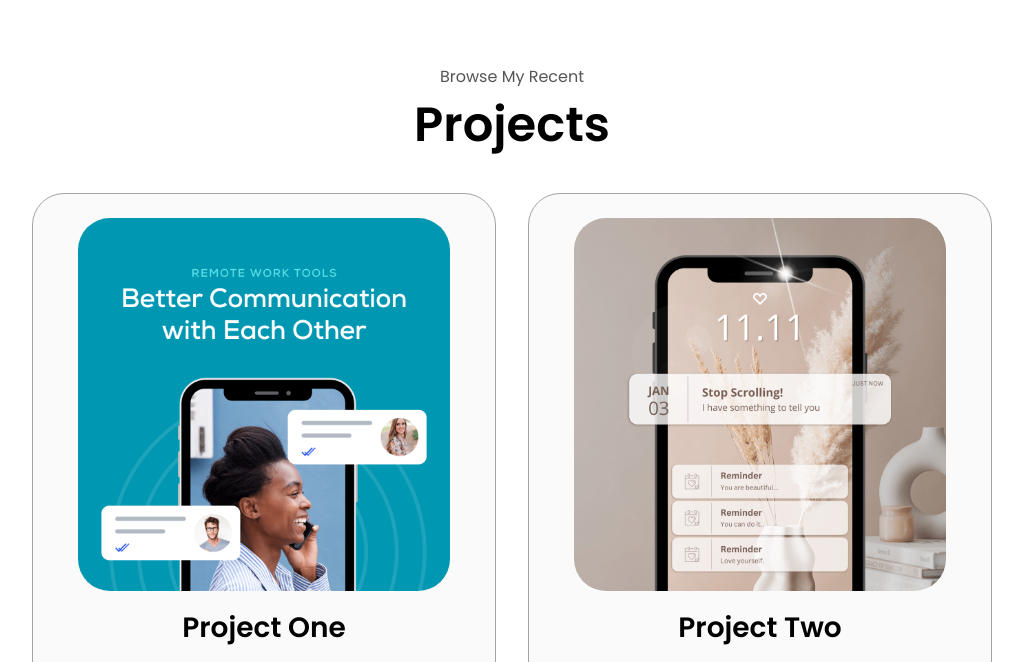
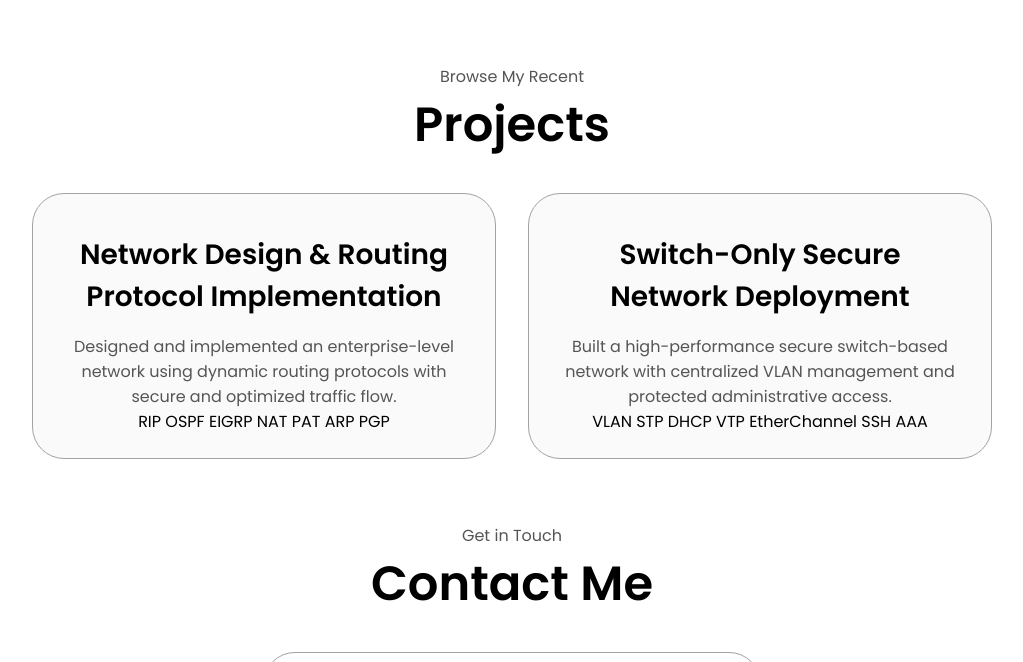
Before and after one commit to arunkanth821/portfolio, a website: page index.html in a window 1280 px wide. Shown: the part 2508-3170 px from the top of the page, without its empty margins (128-1151 px from the left). Drawn offline with nearby package versions, Linux system fonts and the light colour scheme.

Commit message:
Update index.html
project updated

```diff
--- a/index.html
+++ b/index.html
@@ -249,36 +249,75 @@
   </section>
 
   <!-- PROJECTS -->
-  <section id="projects" >
-    <p class="section__text__p1">Browse My Recent</p>
-    <h1 class="title">Projects</h1>
-    <div class="experience-details-container">
-      <div class="about-containers">
-        <div class="details-container color-container" >
-          <div class="article-container">
-            <img src="./assets/project-1.png" alt="Project 1" class="project-img" />
-          </div>
-          <h2 class="experience-sub-title project-title">Project One</h2>
-          <div class="btn-container">
-            <button class="btn btn-color-2 project-btn" onclick="location.href='https://github.com/'">Github</button>
-          </div>
-        </div>
+<section id="projects">
+  <p class="section__text__p1">Browse My Recent</p>
+  <h1 class="title">Projects</h1>
 
-        <div class="details-container color-container" >
-          <div class="article-container">
-            <img src="./assets/project-2.png" alt="Project 2" class="project-img" />
-          </div>
-          <h2 class="experience-sub-title project-title">Project Two</h2>
-          <div class="btn-container">
-            <button class="btn btn-color-2 project-btn" onclick="location.href='https://github.com/'">Github</button>
-          </div>
+  <div class="experience-details-container">
+    <div class="about-containers">
+
+      <!-- Project 1 -->
+      <div class="details-container color-container project-card ">
+
+        <h2 class="experience-sub-title project-title">
+          Network Design & Routing Protocol Implementation
+        </h2>
+
+        <p class="project-desc">
+          Designed and implemented an enterprise-level network using dynamic
+          routing protocols with secure and optimized traffic flow.
+        </p>
+
+        <div class="tech-stack">
+          <span class="tech">RIP</span>
+          <span class="tech">OSPF</span>
+          <span class="tech">EIGRP</span>
+          <span class="tech">NAT</span>
+          <span class="tech">PAT</span>
+          <span class="tech">ARP</span>
+          <span class="tech">PGP</span>
         </div>
 
 
       </div>
+
+      <!-- Project 2 -->
+      <div class="details-container color-container project-card">
+
+        <h2 class="experience-sub-title project-title">
+          Switch-Only Secure Network Deployment
+        </h2>
+
+        <p class="project-desc">
+          Built a high-performance secure switch-based network with centralized
+          VLAN management and protected administrative access.
+        </p>
+
+        <div class="tech-stack">
+          <span class="tech">VLAN</span>
+          <span class="tech">STP</span>
+          <span class="tech">DHCP</span>
+          <span class="tech">VTP</span>
+          <span class="tech">EtherChannel</span>
+          <span class="tech">SSH</span>
+          <span class="tech">AAA</span>
+        </div>
+
+
+      </div>
+
     </div>
-    <img src="./assets/arrow.png" alt="Arrow icon" class="icon arrow" onclick="location.href='./#contact'" />
-  </section>
+  </div>
+
+  <img
+    src="./assets/arrow.png"
+    alt="Arrow icon"
+    class="icon arrow"
+    onclick="location.href='./#contact'"
+  />
+</section>
+
+
 
   <!-- CONTACT -->
   <section id="contact" >
```
